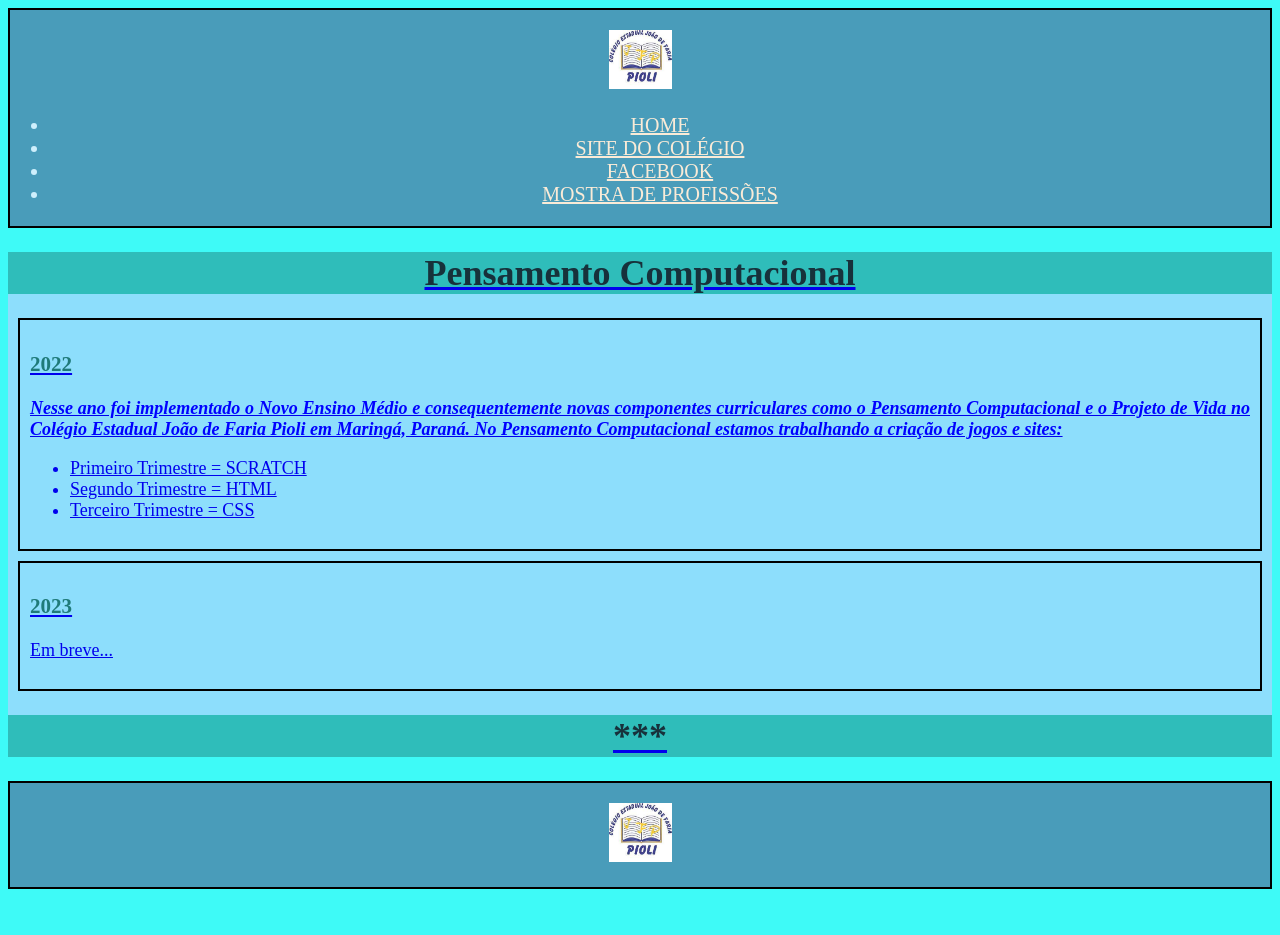
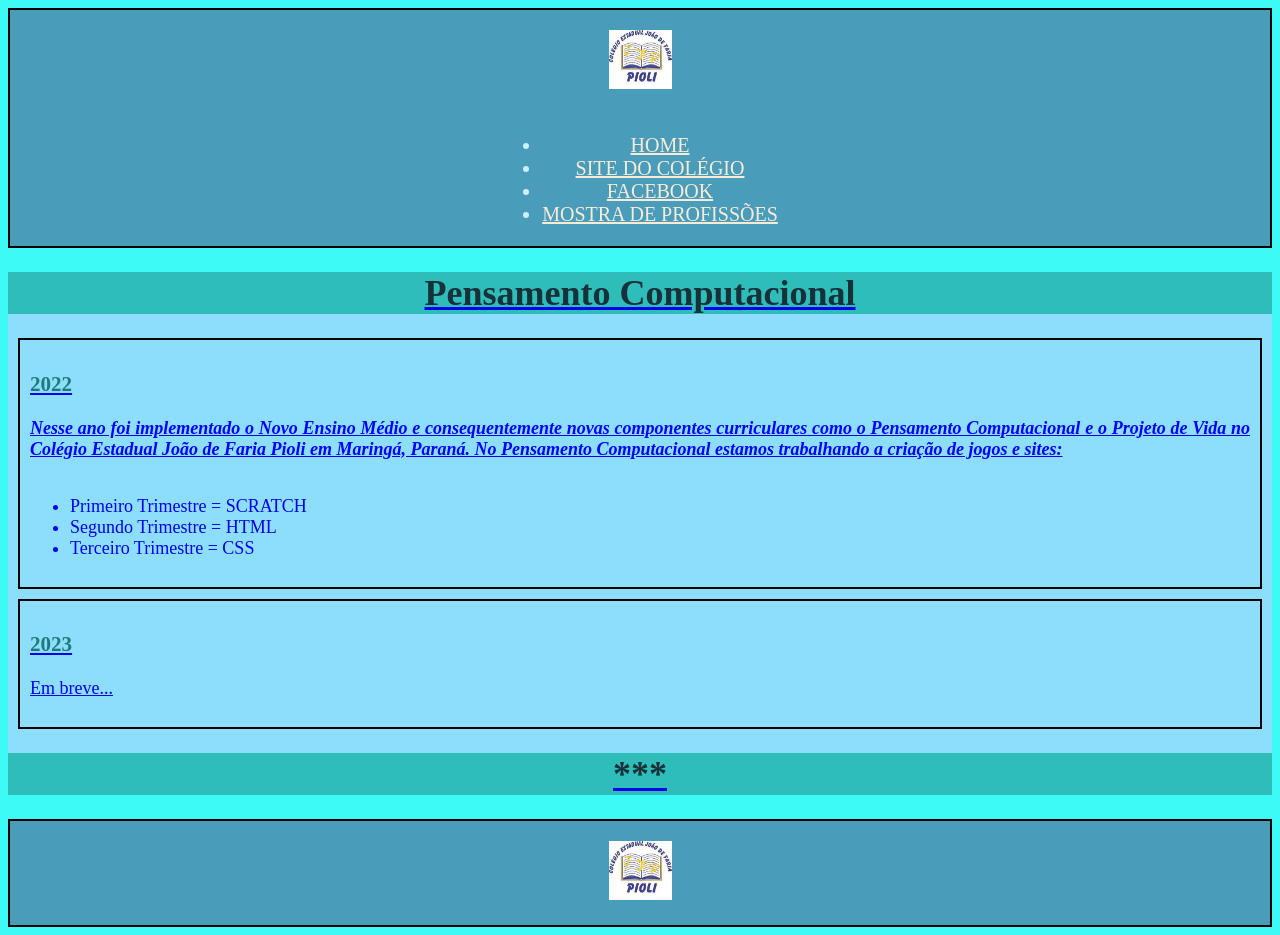
Before and after one commit to Arianne-Brao/TarefaFRAN, a plain HTML site: page index.html in a window 1280 px wide. Before the commit the page ends 897 px from the top, so only its background shows below. Drawn offline with Linux system fonts and the light colour scheme; a script that the page names is missing.

Commit message:
Update style.css

```diff
--- a/style.css
+++ b/style.css
@@ -10,4 +10,5 @@ nav a {color: antiquewhite;}
 .PRIMEIROPARAGRAFO {text-align: justify; font-size: 18px; border: black solid 2px; padding: 10px; margin: 10px;}
 .SEGUNDOPARAGRAFO {text-align: justify; font-size: 18px; border: black solid 2px; padding: 10px; margin: 10px;}
 #TITULOIMAGEM {width: 5% ; height: 5%;}
-#lista {display: inline-block;}
+#lista02 {display: inline-block;}
+#lista01 {display: inline-block;}
```
